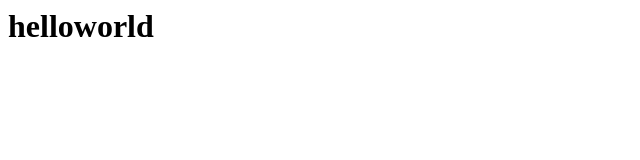
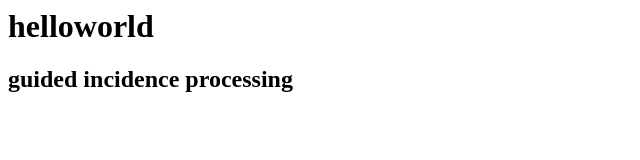
Before and after one commit to Harinivijayakumar/gip, a plain HTML site: page index.html in a window 1280 px wide. Shown: the whole page, without its empty margins (0-640 px from the left). Drawn offline with Linux system fonts and the light colour scheme.

Commit message:
changes in html file

```diff
--- a/index.html
+++ b/index.html
@@ -6,5 +6,6 @@
 </head>
 <body>
     <h1>helloworld</h1>
+    <h2>guided incidence processing</h2>
 </body>
 </html>
```
